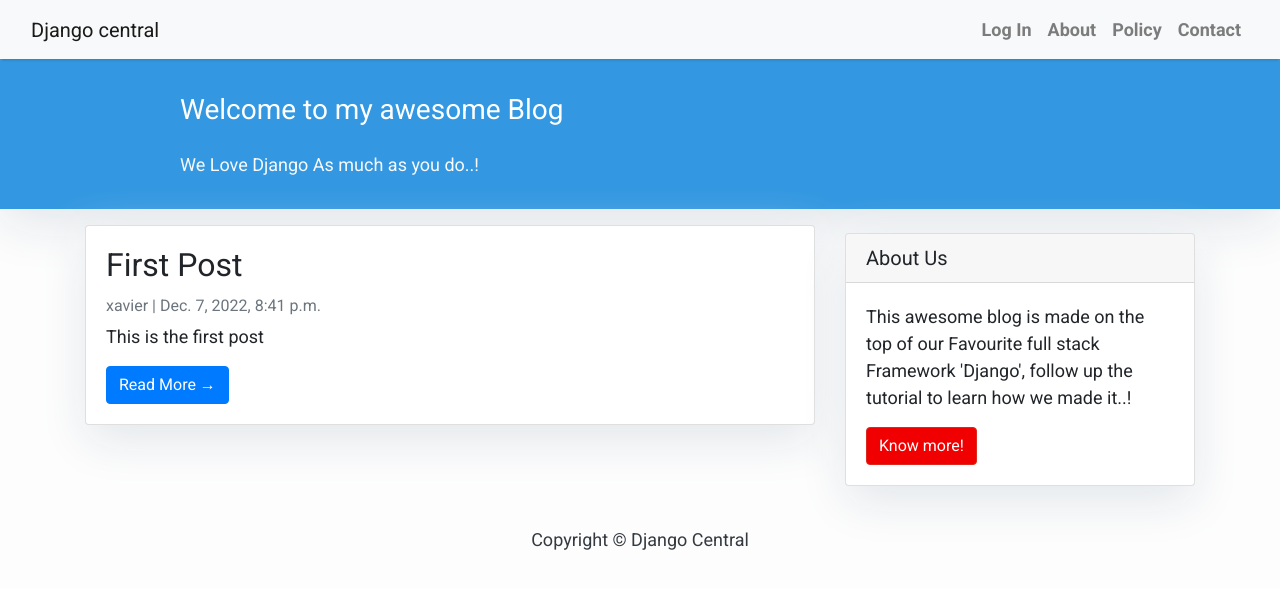
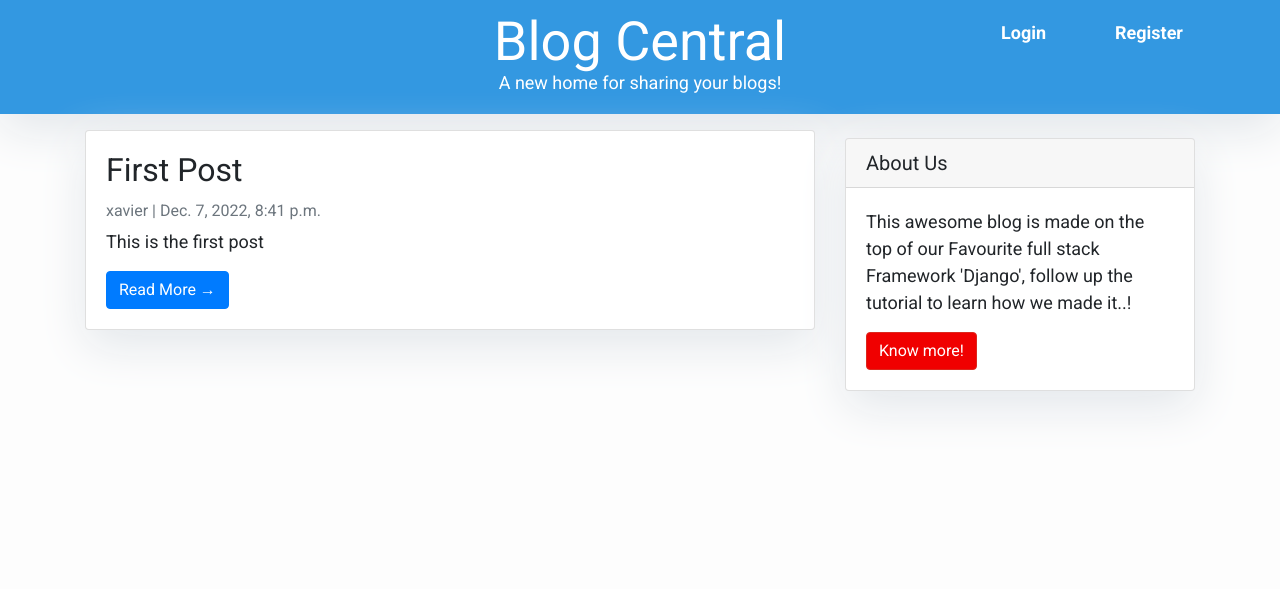
Before and after one commit to xavihigg/IT353-Blog, a Django app: page / in a window 1280 px wide. Shown: the top 589 px of the page. Run offline with Django 3.2, Linux system fonts and the light colour scheme; data comes from the database, SQL or seed files in the repository; both versions use the stored data as it was after the commit; some libraries are stand-ins or nearby versions.

Commit message:
Add files via upload

```diff
--- a/BlogKing/blog/models.py
+++ b/BlogKing/blog/models.py
@@ -1,6 +1,6 @@
 from django.db import models
 from django.contrib.auth.models import User
-
+from django.forms import ModelForm
 
 STATUS = (
     (0,"Draft"),
--- a/BlogKing/blog/urls.py
+++ b/BlogKing/blog/urls.py
@@ -1,7 +1,10 @@
 from . import views
+from .models import Post
 from django.urls import path
 
 urlpatterns = [
+    path('register/', views.Register, name="register"),
+    path('login/', views.my_login_view, name="login"),
     path('', views.PostList.as_view(), name='home'),
     path('<slug:slug>/', views.PostDetail.as_view(), name='post_detail'),
 ]
--- a/BlogKing/blog/views.py
+++ b/BlogKing/blog/views.py
@@ -1,8 +1,11 @@
 from http.client import HTTPResponse
+from django.shortcuts import render
 from django.views import generic
 from .models import Post
 from django.contrib.auth import authenticate, login
+from django import forms
 from django.http import HttpResponseRedirect
+from django.contrib.auth.models import User
 
 
 class PostList(generic.ListView):
@@ -13,6 +16,26 @@
     model = Post
     template_name = 'post_detail.html'
 
+class UserCreationForm(forms.Form):
+    Username = forms.CharField(label='Username', max_length=64)
+    Password = forms.CharField(label='Password', max_length=32)
+
+
+def Register(request):
+    if request.method == 'POST':
+        form = UserCreationForm(request.POST)
+        if form.is_valid():
+            Username = form.cleaned_data['Username']
+            Password = form.cleaned_data['Password']
+            #unsure if we'll use emails, so prepoulate the argument with a placeholder
+            user = User.objects.create_user(Username, 'placeholder@gmail.com', Password)
+            return HttpResponseRedirect('/login/')
+
+    else:
+        form = UserCreationForm()
+
+    return render(request, 'register.html', {'form':form})
+
 def my_login_view(request):
     username = request.POST['username']
     password = request.POST['password']
--- a/BlogKing/templates/base.html
+++ b/BlogKing/templates/base.html
@@ -1,7 +1,7 @@
 <!DOCTYPE html>
 <html>
   <head>
-    <title>Django Central</title>
+    <title>Blog King</title>
 
     <link
       href="https://fonts.googleapis.com/css?family=Roboto:400,700"
@@ -14,7 +14,6 @@
       integrity="sha384-Gn5384xqQ1aoWXA+058RXPxPg6fy4IWvTNh0E263XmFcJlSAwiGgFAW/dAiS6JXm"
       crossorigin="anonymous"
     />
-
   </head>
 
   <body>
@@ -44,66 +43,11 @@
     </style>
 
     <!-- Navigation -->
-    <nav class="navbar navbar-expand-lg navbar-light bg-light shadow" id="mainNav">
-      <div class="container-fluid">
-        <a class="navbar-brand" href="{% url 'home' %}" >Django central</a>
-        <button
-          class="navbar-toggler navbar-toggler-right"
-          type="button"
-          data-toggle="collapse"
-          data-target="#navbarResponsive"
-          aria-controls="navbarResponsive"
-          aria-expanded="false"
-          aria-label="Toggle navigation"
-        >
-          <span class="navbar-toggler-icon"></span>
-        </button>
-
-        <div class="collapse navbar-collapse" id="navbarResponsive">
-          <ul class="navbar-nav ml-auto">
-
-            <li class="nav-item text-black">
-              <a
-                class="nav-link text-black font-weight-bold"
-                <a href="{% url 'login' %}">Log In</a>
-            </li>
-
-            <li class="nav-item text-black">
-              <a
-                class="nav-link text-black font-weight-bold"
-                href="#"
-                >About</a
-              >
-            </li>
-            <li class="nav-item text-black">
-              <a
-                class="nav-link text-black font-weight-bold"
-                href="#"
-                >Policy</a
-              >
-            </li>
-            <li class="nav-item text-black">
-              <a
-                class="nav-link text-black font-weight-bold"
-                href="#"
-                >Contact</a
-              >
-            </li>
-          </ul>
-        </div>
-      </div>
-    </div>
-    </nav>
 
 
             {% block content %}
           <!-- Content Goes here -->
             {% endblock content %}
 
-    <!-- Footer -->
-    <footer class="py-3 bg-grey">
-              <p class="m-0 text-dark text-center ">Copyright &copy; Django Central</p>
-    </footer>
-
   </body>
 </html>
--- a/BlogKing/templates/index.html
+++ b/BlogKing/templates/index.html
@@ -23,9 +23,11 @@
               <div class="row">
                 <div class=" col-md-8 col-md-10 mx-auto">
                   <div class="site-heading">
-                    <h3 class=" site-heading my-4 mt-3 text-white"> Welcome to my awesome Blog </h3>
-                    <p class="text-light">We Love Django As much as you do..! &nbsp
+                    <h3 style="text-align:center; color:White; font-size:300%;">Blog Central</h3>
+                    <p style="text-align:center; line-height: 0px; color:White;">A new home for sharing your blogs!
                     </p>
+					<a href="/login" class="button" style="position:absolute; left:88%; top:10%; border:none; background-color:none; color:white; text-decoration:none; font-weight:bold;">Login</a>
+					<a href="/register" class="button" style="position:absolute; left:100%; top:10%; border:none; background-color:none; color:white; text-decoration:none; font-weight:bold;">Register</a>
 					</div>
 						</div>
 					  </div>
```
Also changed, not shown: BlogKing/mysite/views.py (added, +15 -0 lines), BlogKing/templates/login.html (added, +12 -0 lines), BlogKing/templates/register.html (added, +81 -0 lines), BlogKing/db.sqlite3, 2 other files. Lines whose indentation alone changed are shown as unchanged.
